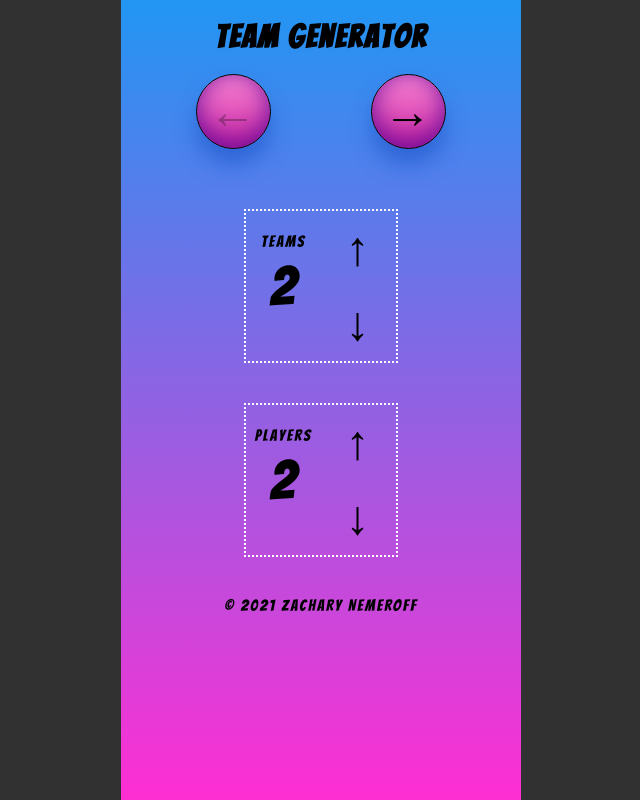
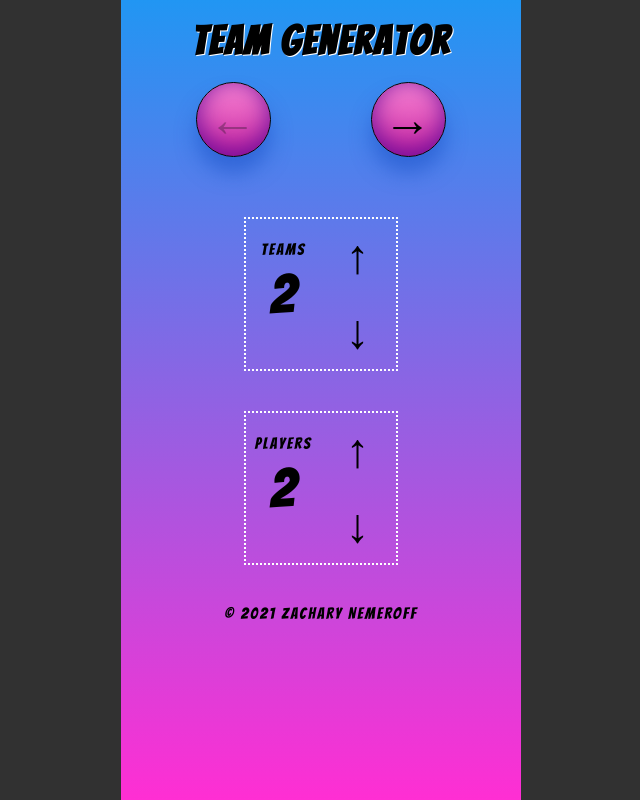
Before and after one commit to ZaneMeroff/team_gen, a Vue app: page / in a window 1280 px wide. Shown: the whole page, without its empty margins (319-959 px from the left). Built offline with nearby package versions, Linux system fonts and the light colour scheme.

Commit message:
Refactor CSS in App.vue

```diff
--- a/src/App.vue
+++ b/src/App.vue
@@ -36,6 +36,8 @@
 
   .app-title {
     margin: 20px;
+    font-size: 2.5rem;
+    text-shadow: 1px 1px #FFF;
   }
 
   .copywrite-text {
@@ -59,6 +61,7 @@
     text-align: center;
     font-size: .8rem;
     color: #FFF;
+    text-decoration: underline;
   }
 
   .router-link {
```
